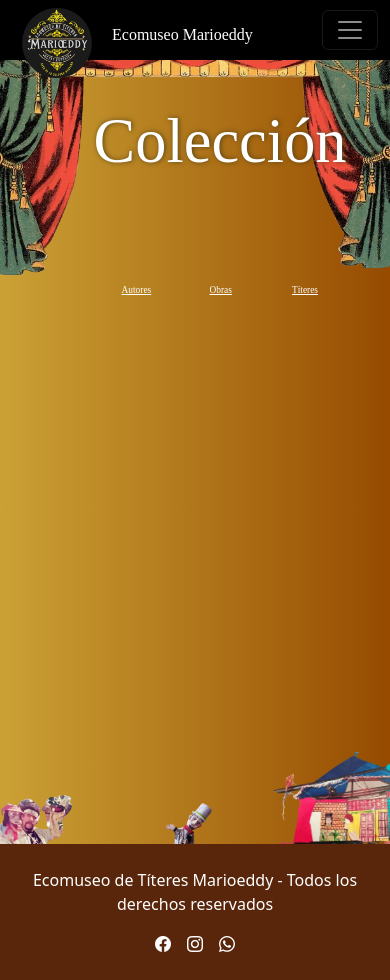
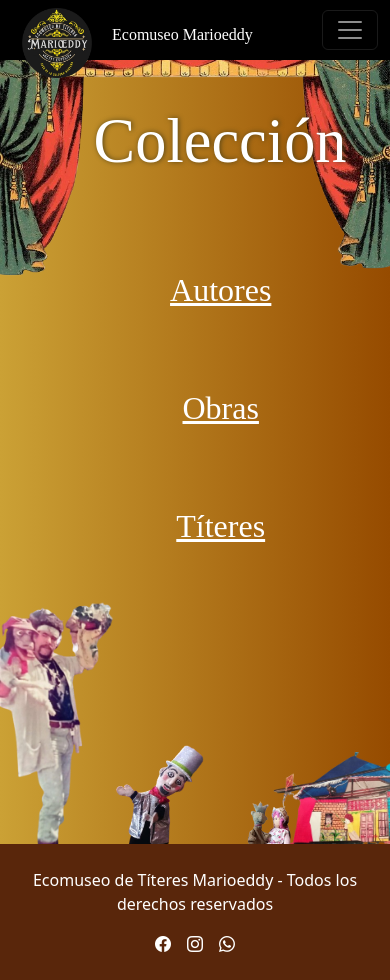
Before and after one commit to luigui29/ecomuseo-marioeddy-2, a React (Vite) app: page /collection in a window 390 px wide. Built offline with nearby package versions, Linux system fonts and the light colour scheme; a web font is replaced by a local one.

Commit message:
chore: dimensiones responsive pagina principal colecciones para movil

```diff
--- a/src/pages/pages.css
+++ b/src/pages/pages.css
@@ -392,11 +392,34 @@
   .collection-title {
     margin-top: 130px;
   }
+  .collection-links {
+    display: flex;
+    flex-direction: column;
+    align-items: center;
+    bottom: -370px;
+  }
+  .collection-links div {
+    margin-top: 70px;
+    width: 100%;
+  }
+  .c-link { font-size: 2rem; }
 }
 
 @media (max-width: 575px) {
   .collection-title {
     margin-top: 110px;
+  }
+  #collection-mario {
+    width: 39%;
+    bottom: calc(53vh - calc(53vh * 0.5));
+  }
+  #collection-titere-1 {
+    width: 27%;
+    left: 28%;
+  }
+  #collection-titere-2 {
+    width: 17%;
+    bottom: 53%;
   }
 }
 
```
